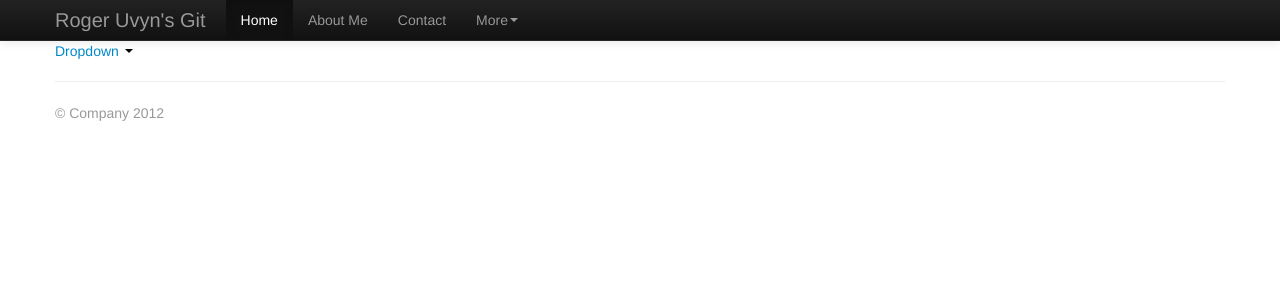
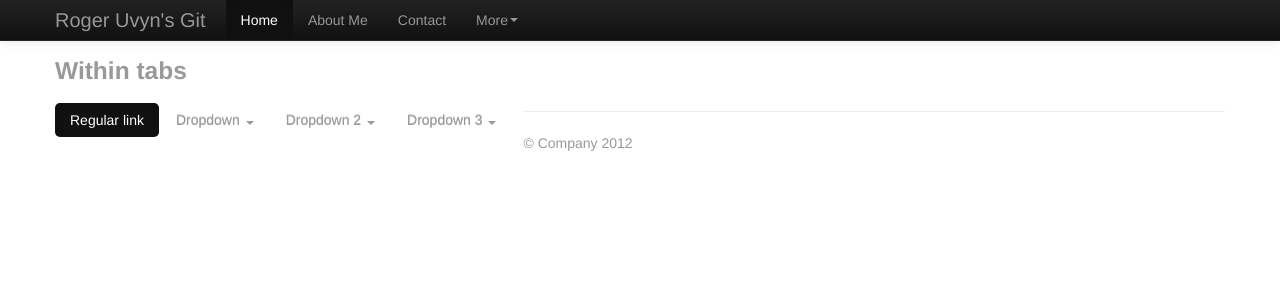
Before and after one commit to RogerUvyn/rogeruvyn.github.com, a Jekyll site: the page built from personal/interests2.markdown, in a window 1280 px wide. Shown: the top 300 px of the page. Built offline with Jekyll 4.4.1, drawn with Linux system fonts in a browser that asks for light colours; Markdown is read by kramdown in place of the engine named in the settings.

Commit message:
Rel 1.61
Rel 1.61

```diff
--- a/personal/interests2.markdown
+++ b/personal/interests2.markdown
@@ -2,12 +2,39 @@
 layout: default
 ---
 
-<div class="dropdown">
-  <a class="dropdown-toggle" id="dLabel" role="button" data-toggle="dropdown" data-target="#" href="/page.html">
-    Dropdown
-    <b class="caret"></b>
-  </a>
-  <ul class="dropdown-menu" role="menu" aria-labelledby="dLabel">
-    ...
-  </ul>
+<h3>Within tabs</h3>
+<div class="bs-docs-example">
+  <ul class="nav nav-pills">
+    <li class="active"><a href="#">Regular link</a></li>
+    <li class="dropdown">
+      <a class="dropdown-toggle" id="drop4" role="button" data-toggle="dropdown" href="#">Dropdown <b class="caret"></b></a>
+      <ul id="menu1" class="dropdown-menu" role="menu" aria-labelledby="drop4">
+        <li><a tabindex="-1" href="#">Action</a></li>
+        <li><a tabindex="-1" href="#">Another action</a></li>
+        <li><a tabindex="-1" href="#">Something else here</a></li>
+        <li class="divider"></li>
+        <li><a tabindex="-1" href="#">Separated link</a></li>
+      </ul>
+    </li>
+    <li class="dropdown">
+      <a class="dropdown-toggle" id="drop5" role="button" data-toggle="dropdown" href="#">Dropdown 2 <b class="caret"></b></a>
+      <ul id="menu2" class="dropdown-menu" role="menu" aria-labelledby="drop5">
+        <li><a tabindex="-1" href="#">Action</a></li>
+        <li><a tabindex="-1" href="#">Another action</a></li>
+        <li><a tabindex="-1" href="#">Something else here</a></li>
+        <li class="divider"></li>
+        <li><a tabindex="-1" href="#">Separated link</a></li>
+      </ul>
+    </li>
+    <li class="dropdown">
+      <a class="dropdown-toggle" id="drop5" role="button" data-toggle="dropdown" href="#">Dropdown 3 <b class="caret"></b></a>
+      <ul id="menu3" class="dropdown-menu" role="menu" aria-labelledby="drop5">
+        <li><a tabindex="-1" href="#">Action</a></li>
+        <li><a tabindex="-1" href="#">Another action</a></li>
+        <li><a tabindex="-1" href="#">Something else here</a></li>
+        <li class="divider"></li>
+        <li><a tabindex="-1" href="#">Separated link</a></li>
+      </ul>
+    </li>
+  </ul> <!-- /tabs -->
 </div>
```
